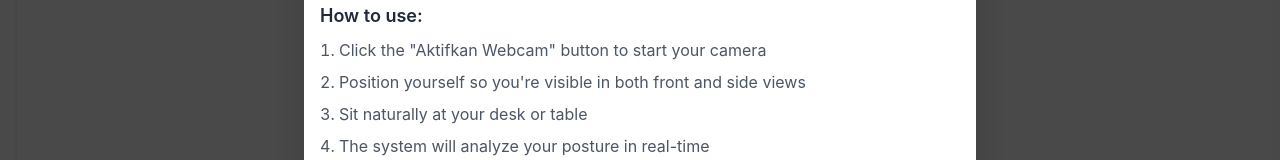
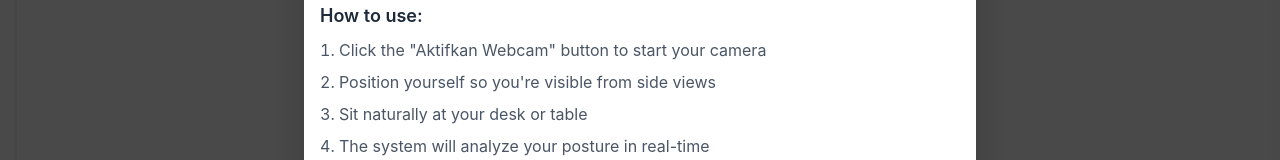
Before and after one commit to leoncen26/posture-YOLOv8-RULA, a React app in the folder frontend/: page / in a window 1280 px wide. Both pictures are taken after a click on the button "Help". Shown: the part 227-387 px from the top of the page. Built offline with nearby package versions, Linux system fonts and the light colour scheme; the HTML template or start-up script is replaced by a standard one.

Commit message:
add readme file to instruction

```diff
--- a/frontend/src/components/HelpModal.jsx
+++ b/frontend/src/components/HelpModal.jsx
@@ -60,7 +60,7 @@ const HelpModal = ({ isOpen, onClose }) => {
               </h3>
               <ol className="list-decimal list-inside space-y-2 text-gray-600">
                 <li>Click the "Aktifkan Webcam" button to start your camera</li>
-                <li>Position yourself so you're visible in both front and side views</li>
+                <li>Position yourself so you're visible from side views</li>
                 <li>Sit naturally at your desk or table</li>
                 <li>The system will analyze your posture in real-time</li>
                 <li>Follow the recommendations to improve your posture</li>
--- a/frontend/src/components/RulaDisplay.jsx
+++ b/frontend/src/components/RulaDisplay.jsx
@@ -108,7 +108,7 @@ const getFeedback = (score) => {
 const RulaDisplay = ({ rulaData }) => {
   const [prevSpokenScore, setPrevSpokenScore] = useState(null);
   const [lastSpokenTime, setLastSpokenTime] = useState(0);
-  const [isVoiceEnabled, setIsVoiceEnabled] = useState(true);
+  const [isVoiceEnabled, setIsVoiceEnabled] = useState(false);
   const voiceLanguage = 'en'; // Change to 'id' to use Indonesian voice feedback.
 
   // Cleanup: stop any queued/ongoing utterances when component unmounts.
```
Also changed, not shown: 1 other file (tests, documents, lock files or other folders).
